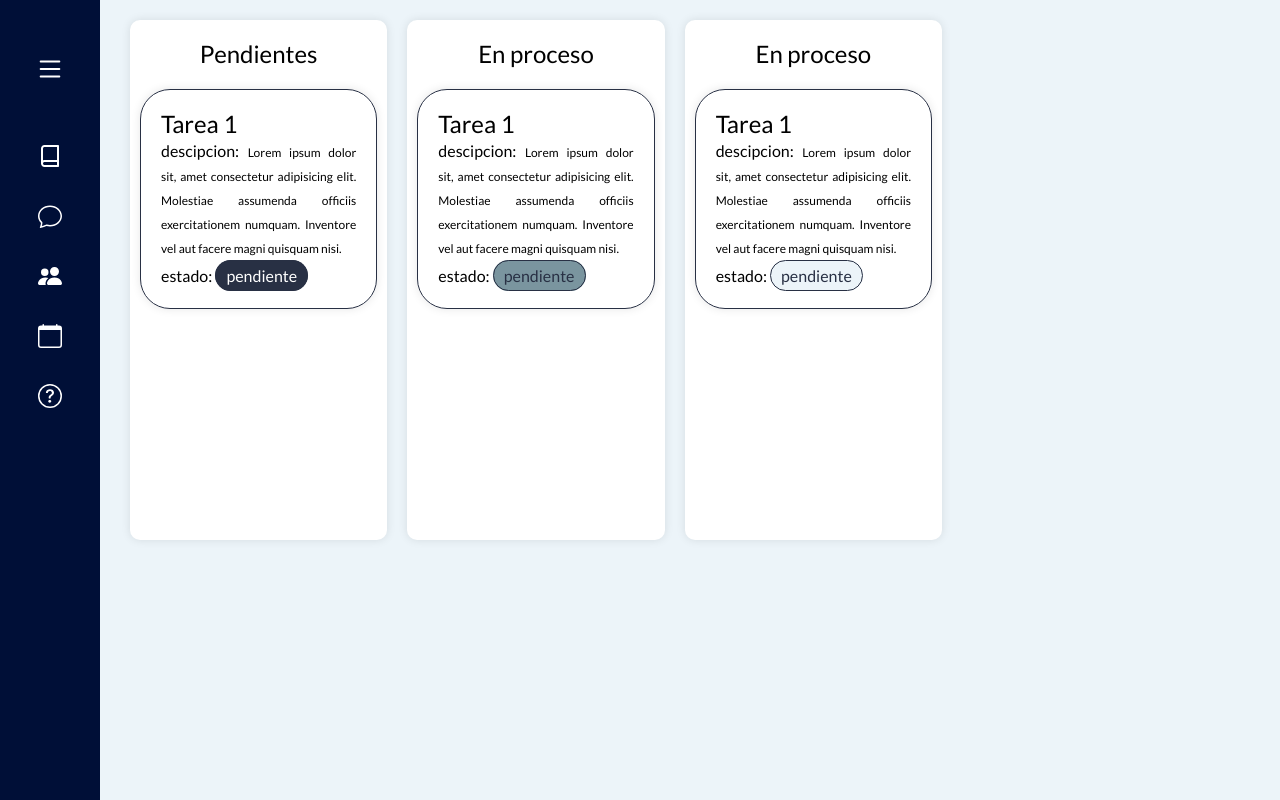
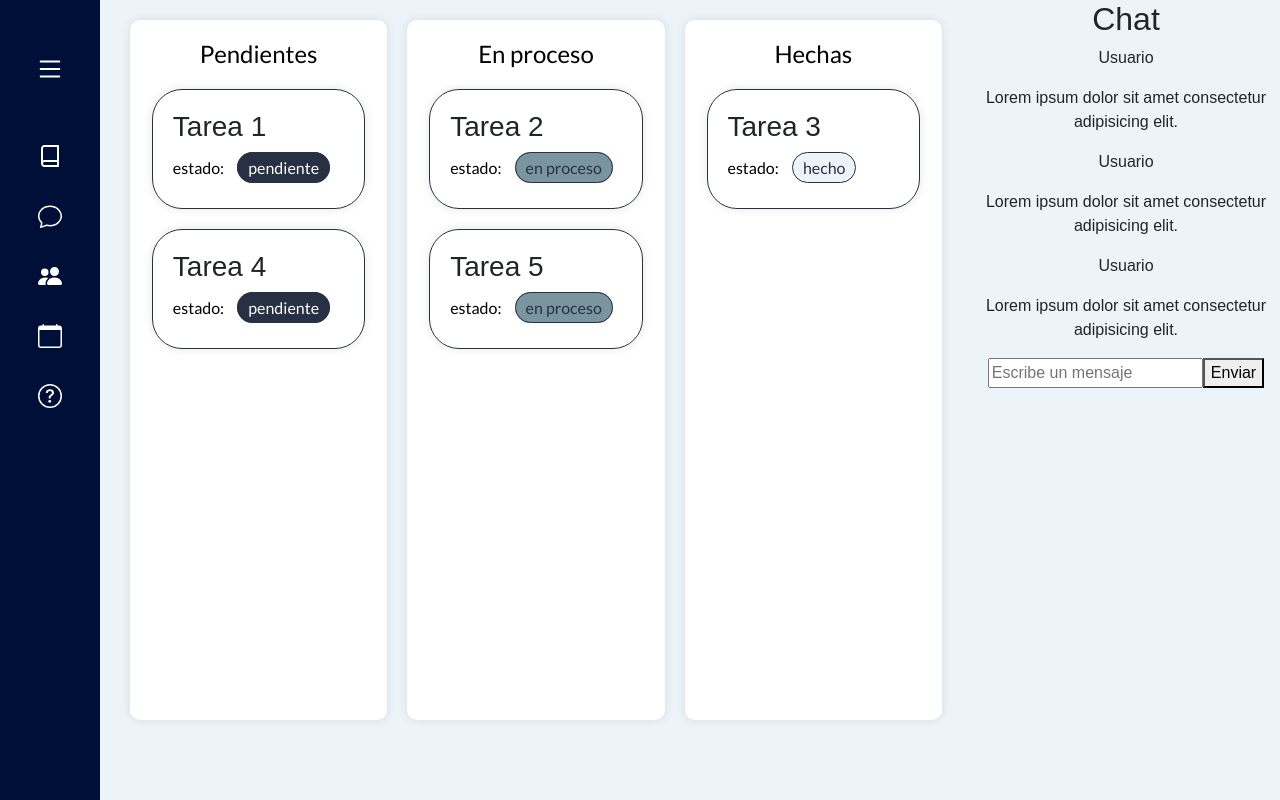
Before and after one commit to brunoSandoval210/Hackaton-404, a React (Vite) app in the folder dev-404/: page /menu-sala in a window 1280 px wide. Built offline with nearby package versions, Linux system fonts and the light colour scheme.

Commit message:
se subio modal especifica tareas

```diff
--- a/dev-404/package.json
+++ b/dev-404/package.json
@@ -11,6 +11,7 @@
   },
   "dependencies": {
     "react": "^18.2.0",
+    "react-beautiful-dnd": "^13.1.1",
     "react-dom": "^18.2.0",
     "react-router-dom": "^6.23.1"
   },
--- a/dev-404/src/index.css
+++ b/dev-404/src/index.css
@@ -186,8 +186,9 @@ container-chat */
 .container-menu-sala .container-backlog .backlog-colum{
   display: flex;
   flex-direction: column;
+  align-items: center;
   width: 30vw;
-  height: calc(70vh - 40px);
+  height: calc(100vh - 100px);
   background: var(--bg-white);
   border-radius: 10px;
   margin: 0 10px;
@@ -205,8 +206,8 @@ container-chat */
   display: flex;
   flex-direction: column;
   align-items: flex-start;
-  width: 100%;
-  height: auto;
+  width: 90%;
+  height: 120px;
   border: 1px solid var(--bg-blue);
   border-radius: 30px;
   margin: 10px 0;
@@ -251,6 +252,7 @@ container-chat */
   border-radius: 30px;
   padding: 5px 10px;
   border: 1px solid var(--bg-blue);
+  margin-left: 10px;
 }
 
 .container-menu-sala .container-backlog .backlog-colum .task .container-status-task p .status-task-pending{
@@ -265,3 +267,38 @@ container-chat */
   background: var(--bg-utp);
   color: var(--bg-blue);
 }
+.prueba{
+  z-index: 9999;
+}
+.modal-task{
+  position: fixed;
+  left: 0;
+  top: 0;
+  width: 100%;
+  height: 100%;
+  overflow: auto;
+  z-index: 9999;
+  background-color: rgba(0, 0, 0, 0.4); /* Fondo oscuro semi-transparente */
+}
+
+.modal-content-task{
+  background-color: white;
+  margin: 15% auto; /* Centra el modal verticalmente y lo separa del borde superior */
+  padding: 20px;
+  border: 1px solid #888;
+  width: 80%; /* Ancho del modal */
+}
+
+.close {
+  color: #aaa;
+  float: right;
+  font-size: 28px;
+  font-weight: bold;
+}
+
+.close:hover,
+.close:focus {
+  color: black;
+  text-decoration: none;
+  cursor: pointer;
+}
--- a/dev-404/src/pages/student/MenuSala.jsx
+++ b/dev-404/src/pages/student/MenuSala.jsx
@@ -1,42 +1,149 @@
-import React from 'react';
+import React, { useState, useEffect } from 'react';
+import TaskModal from './TaskModal.jsx';
+import { useNavigate } from "react-router-dom";
+const mockData = [
+    {
+      id: 1,
+      title: "Tarea 1",
+      description: "Lorem ipsum dolor sit, amet consectetur adipisicing elit.",
+      status: "pending"
+    },
+    {
+      id: 2,
+      title: "Tarea 2",
+      description: "Lorem ipsum dolor sit, amet consectetur adipisicing elit.",
+      status: "in_progress"
+    },
+    {
+      id: 3,
+      title: "Tarea 3",
+      description: "Lorem ipsum dolor sit, amet consectetur adipisicing elit.",
+      status: "done"
+    },
+    {
+      id: 4,
+      title: "Tarea 4",
+      description: "Lorem ipsum dolor sit, amet consectetur adipisicing elit.",
+      status: "pending"
+    },
+    {
+      id: 5,
+      title: "Tarea 5",
+      description: "Lorem ipsum dolor sit, amet consectetur adipisicing elit.",
+      status: "in_progress"
+    }
+  ];
+const MenuSala = () => {
+    const [tasks, setTasks] = useState({
+        pending: [],
+        in_progress: [],
+        done: []
+    });
+    const navigate = useNavigate();
+    // useEffect(() => {
+    //     const fetchTasks = async () => {
+    //         try {
+    //             const response = await fetch('https://api.example.com/tasks');
+    //             const data = await response.json();
+    //             const pendingTasks = data.filter(task => task.status === 'pending');
+    //             const inProgressTasks = data.filter(task => task.status === 'in_progress');
+    //             const doneTasks = data.filter(task => task.status === 'done');
+    //             setTasks({
+    //                 pending: pendingTasks,
+    //                 in_progress: inProgressTasks,
+    //                 done: doneTasks
+    //             });
+    //         } catch (error) {
+    //             console.error('Error fetching tasks:', error);
+    //         }
+    //     };
 
-const MenuSala = () => {
+    //     fetchTasks();
+    // }, []);
+    const [showModal, setShowModal] = useState(false);
+    const [selectedTask, setSelectedTask] = useState(null);
+
+    useEffect(() => {
+        const fetchTasks = async () => {
+            // Simula la obtención de datos
+            const data = mockData;
+            const pendingTasks = data.filter(task => task.status === 'pending');
+            const inProgressTasks = data.filter(task => task.status === 'in_progress');
+            const doneTasks = data.filter(task => task.status === 'done');
+            setTasks({
+                pending: pendingTasks,
+                in_progress: inProgressTasks,
+                done: doneTasks
+            });
+        };
+
+        fetchTasks();
+    }, []);
+    console.log(showModal, selectedTask)
     return (
+
         <div className='container-menu-sala'>
             <div className='container-backlog'>
                 <div className='backlog-colum'>
                     <h2>Pendientes</h2>
-                    <div className='task'>
-                        <h3 className='tittle-task'>Tarea 1</h3>
-                        <p className='description-task'>descipcion: <span>Lorem ipsum dolor sit, amet consectetur adipisicing elit. Molestiae assumenda officiis exercitationem numquam. Inventore vel aut facere magni quisquam nisi.</span></p>
+                    {tasks.pending.map(task => (
+                        <div key={task.id} className='task' onClick={() => {setSelectedTask(task); setShowModal(true);}}>
+                            <h3 className='title-task'>{task.title}</h3>
+                            {/* <p className='description-task'>descripcion: <span>{task.description}</span></p> */}
                             <div className='container-status-task'>
                                 <p>estado: <span className='status-task-pending'>pendiente</span></p>
                             </div>
                         </div>
+                    ))}
+                </div>
+                <div className='prueba'>
+                {showModal && <TaskModal task={selectedTask} onClose={() => setShowModal(false)} />}
                 </div>
                 <div className='backlog-colum'>
                     <h2>En proceso</h2>
-                    <div className='task'>
-                        <h3 className='tittle-task'>Tarea 1</h3>
-                        <p className='description-task'>descipcion: <span>Lorem ipsum dolor sit, amet consectetur adipisicing elit. Molestiae assumenda officiis exercitationem numquam. Inventore vel aut facere magni quisquam nisi.</span></p>
+                    {tasks.in_progress.map(task => (
+                        <div key={task.id} className='task'>
+                            <h3 className='title-task'>{task.title}</h3>
+                            {/* <p className='description-task'>descripcion: <span>{task.description}</span></p> */}
                             <div className='container-status-task'>
-                            <p>estado: <span className='status-task-process'>pendiente</span></p>
+                                <p>estado: <span className='status-task-process'>en proceso</span></p>
                             </div>
                         </div>
+                    ))}
                 </div>
                 <div className='backlog-colum'>
-                    <h2>En proceso</h2>
-                    <div className='task'>
-                        <h3 className='tittle-task'>Tarea 1</h3>
-                        <p className='description-task'>descipcion: <span>Lorem ipsum dolor sit, amet consectetur adipisicing elit. Molestiae assumenda officiis exercitationem numquam. Inventore vel aut facere magni quisquam nisi.</span></p>
+                    <h2>Hechas</h2>
+                    {tasks.done.map(task => (
+                        <div key={task.id} className='task'>
+                            <h3 className='title-task'>{task.title}</h3>
+                            {/* <p className='description-task'>descripcion: <span>{task.description}</span></p> */}
                             <div className='container-status-task'>
-                            <p>estado: <span className='status-task-done'>pendiente</span></p>
+                                <p>estado: <span className='status-task-done'>hecho</span></p>
                             </div>
                         </div>
+                    ))}
                 </div>
             </div>
             <div className='container-chat'>
-
+                <h2>Chat</h2>
+                <div className='chat'>
+                    <div className='message'>
+                        <p className='user-name'>Usuario</p>
+                        <p className='message-text'>Lorem ipsum dolor sit amet consectetur adipisicing elit.</p>
+                    </div>
+                    <div className='message'>
+                        <p className='user-name'>Usuario</p>
+                        <p className='message-text'>Lorem ipsum dolor sit amet consectetur adipisicing elit.</p>
+                    </div>
+                    <div className='message'>
+                        <p className='user-name'>Usuario</p>
+                        <p className='message-text'>Lorem ipsum dolor sit amet consectetur adipisicing elit.</p>
+                    </div>
+                </div>
+                <form className='form-chat'>
+                    <input type='text' placeholder='Escribe un mensaje' />
+                    <button type='submit'>Enviar</button>
+                </form>
             </div>
         </div>
     );
--- /dev/null
+++ b/dev-404/src/pages/student/TaskModal.jsx
@@ -0,0 +1,15 @@
+import React from 'react';
+const TaskModal = ({ task, onClose }) => {
+    console.log(task.id);
+    return (
+        <div className='modal-task'>
+            <div className='modal-content-task' style={{ backgroundColor: 'black' }}>
+                <span className='close' onClick={onClose}>&times;</span>
+                <h2>{task.title}</h2>
+                <p>{task.description}</p>
+            </div>
+        </div>
+    );
+};
+
+export default TaskModal;
```
Also changed, not shown: 1 other file (tests, documents, lock files or other folders). Lines whose indentation alone changed are shown as unchanged.
